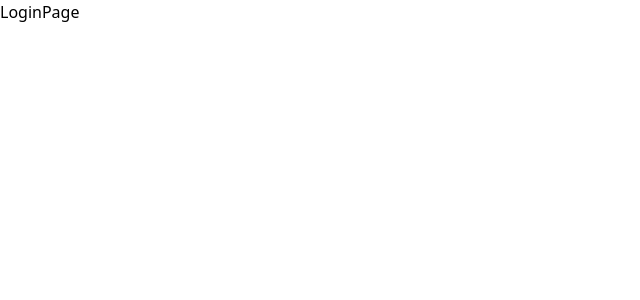
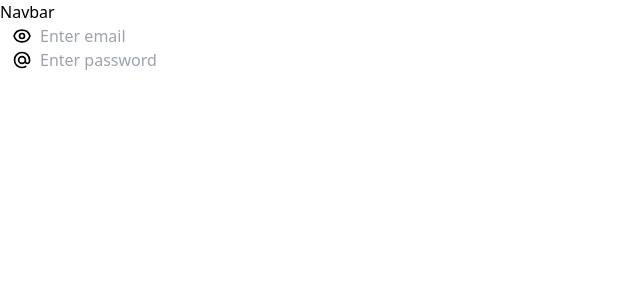
Before and after one commit to Siser-Pratap/Video-chat-interview-call, a Next.js app: page /login in a window 1280 px wide. Shown: the top 300 px of the page, without its empty margins (0-640 px from the left). Built offline with nearby package versions, Linux system fonts and the light colour scheme.

Commit message:
updated login

```diff
--- /dev/null
+++ b/src/app/components/Navbar.jsx
@@ -0,0 +1,9 @@
+import React from 'react'
+
+const Navbar = () => {
+  return (
+    <div>Navbar</div>
+  )
+}
+
+export default Navbar
--- a/src/app/login/page.js
+++ b/src/app/login/page.js
@@ -1,8 +1,30 @@
 import React from 'react'
+import Navbar from '../components/Navbar'
 
 const LoginPage = () => {
   return (
-    <div>LoginPage</div>
+    <>
+    <Navbar />
+        <div className="form-group">
+          <div className="form-control relative w-full">
+          <input type="email" className="input input-lg max-w-full pl-10" placeholder="Enter email" />
+          <span className="absolute inset-y-0 left-3 inline-flex items-center">
+            <svg xmlns="http://www.w3.org/2000/svg" className="h-5 w-5 text-content3" fill="none" viewBox="0 0 24 24" stroke="currentColor">
+              <path strokeLinecap="round" strokeLinejoin="round" strokeWidth="2" d="M15 12a3 3 0 11-6 0 3 3 0 016 0z" />
+              <path strokeLinecap="round" strokeLinejoin="round" strokeWidth="2" d="M2.458 12C3.732 7.943 7.523 5 12 5c4.478 0 8.268 2.943 9.542 7-1.274 4.057-5.064 7-9.542 7-4.477 0-8.268-2.943-9.542-7z" />
+            </svg>
+          </span>
+        </div>
+        <div className="form-control relative w-full">
+          <input type="password" className="input input-lg max-w-full pl-10" placeholder="Enter password" />
+          <span className="absolute inset-y-0 left-3 inline-flex items-center">
+            <svg xmlns="http://www.w3.org/2000/svg" className="h-5 w-5 text-content3" fill="none" viewBox="0 0 24 24" stroke="currentColor">
+              <path strokeLinecap="round" strokeLinejoin="round" strokeWidth="2" d="M16 12a4 4 0 10-8 0 4 4 0 008 0zm0 0v1.5a2.5 2.5 0 005 0V12a9 9 0 10-9 9m4.5-1.206a8.959 8.959 0 01-4.5 1.207" />
+            </svg>
+          </span>
+        </div>
+      </div>
+    </>
   )
 }
 
```
